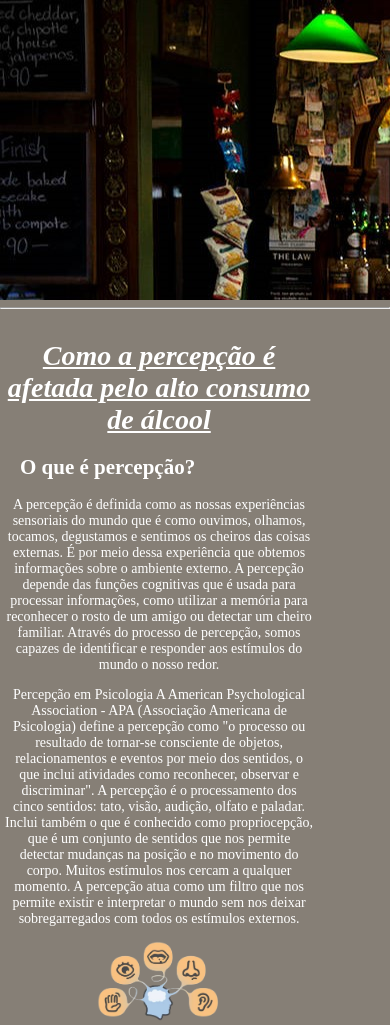
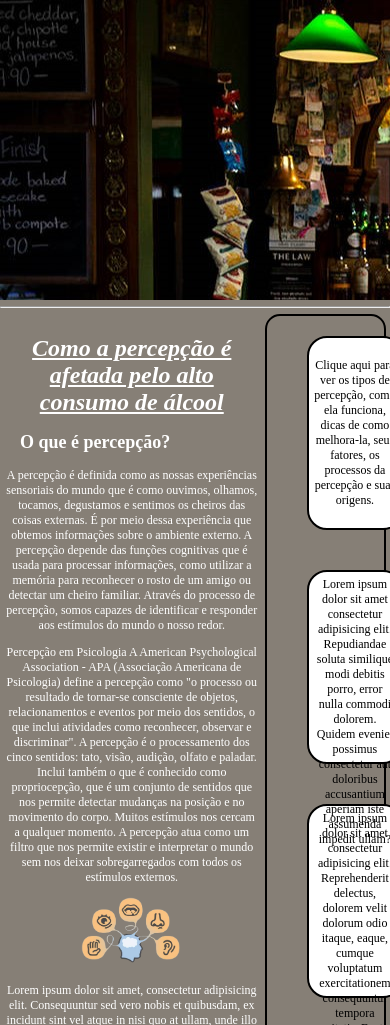
Before and after one commit to GiovannyEnes/Percepcao, a plain HTML site: page index.html in a window 390 px wide. Shown: the top 1025 px of the page. Drawn offline with Linux system fonts and the light colour scheme.

Commit message:
Teste versáo celular

```diff
--- a/style.css
+++ b/style.css
@@ -121,11 +121,21 @@ a:hover {
     transform: scale(0.94);
     }
 
- @media (max-width: 600px) {
+ @media (max-width: 1800px) {
         body {
-          font-size: 14px;
+          font-size: 12px;
         }
-        .container {
-          display: block;
+        #esquerda {
+          width: 65%;
+        }
+        #direita {
+            width: 30%;
+        }
+        #filho1, #filho2, #filho3{
+            width: 70%;
+            height: 20%;
+        }
+        #central {
+            flex-direction:column-reverse ;
         }
       }
```
